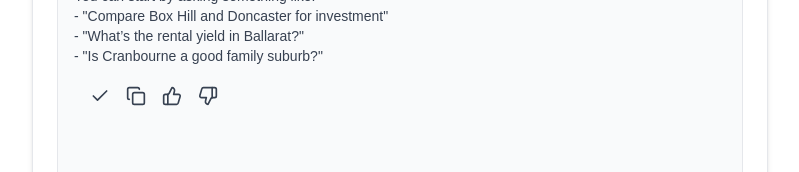
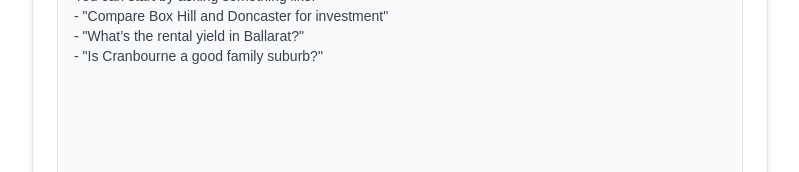
Before and after one commit to sudostar12/propsignal, a Next.js app: page /ai-chat in a window 1280 px wide. Shown: the part 236-408 px from the top of the page, without its empty margins (240-1039 px from the left). Built offline with nearby package versions, Linux system fonts and the light colour scheme.

Commit message:
update: implement feedback loop in ai-chat

```diff
--- a/src/app/ai-chat/page.tsx
+++ b/src/app/ai-chat/page.tsx
@@ -120,8 +120,6 @@ setMessages([
                 {m.content}
               </div>
 
-            <TestIcons /> {/* Temporary test icons - to be removed */}
-
               {/* 🆕 Show feedback buttons under the most recent assistant message */}
               {m.role === 'assistant' && i === messages.length - 1 && m.uuid && (
          <div className="flex items-center gap-4 text-sm text-gray-500 pl-1 mt-1">
```
